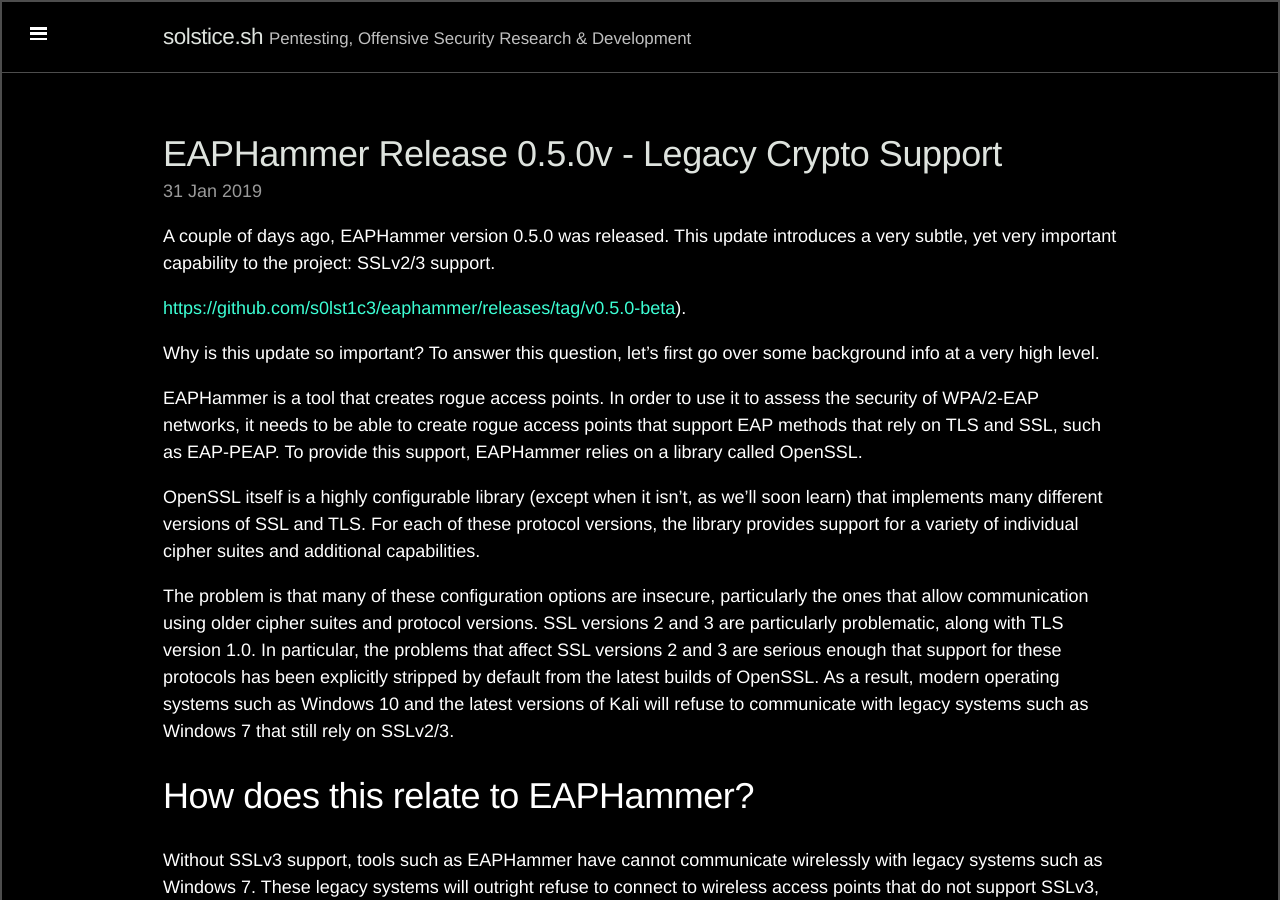
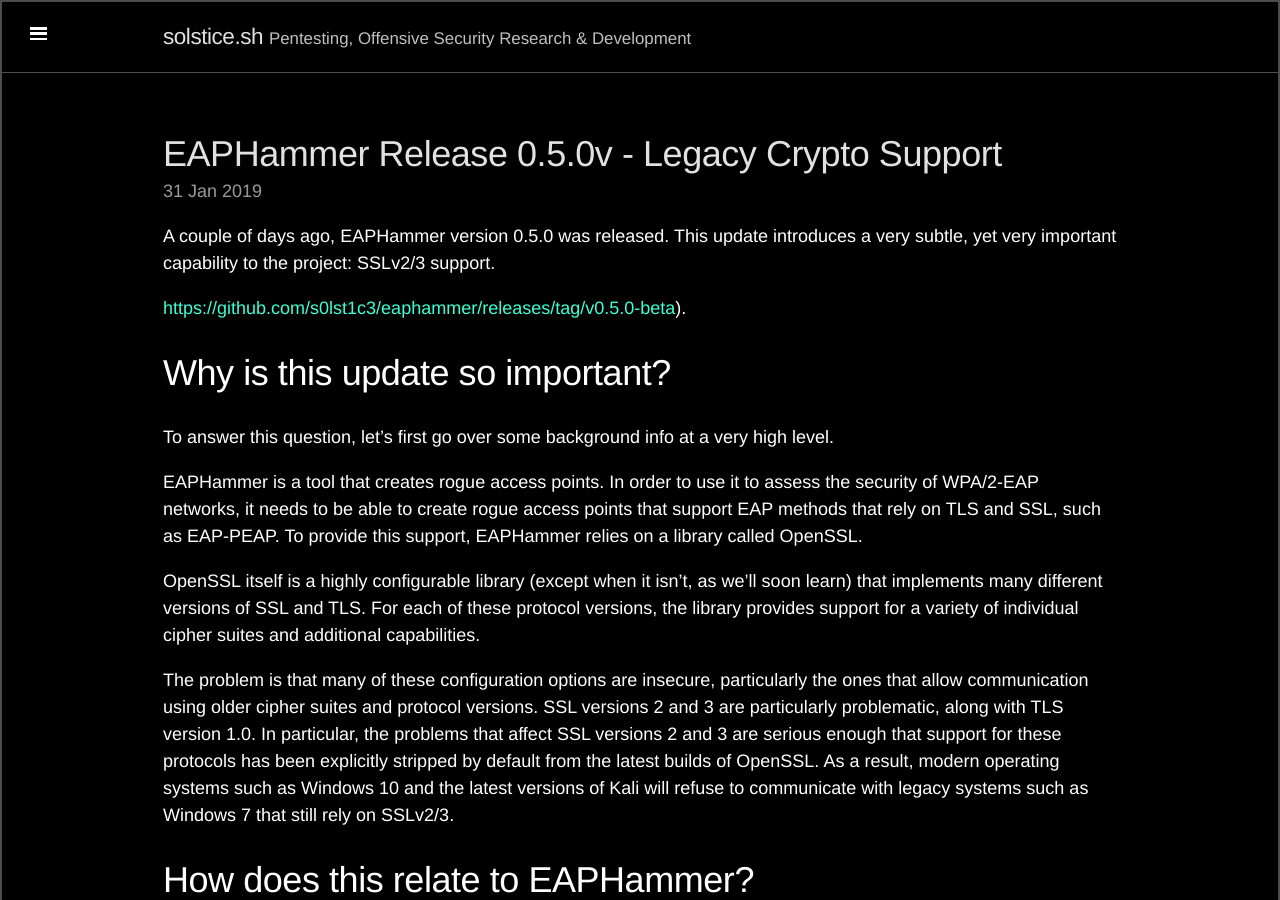
Before and after one commit to s0lst1c3/s0lst1c3.github.io, a Jekyll site: the page built from _posts/2019-01-31-adding-sslv23-support-to-eaphammer.md, in a window 1280 px wide and 900 px high. Built offline with Jekyll 4.4.1, drawn with Linux system fonts in a browser that asks for light colours; Markdown is read by kramdown in place of the engine named in the settings; comment, search, counter and statistics services are not loaded.

Commit message:
updating post

```diff
--- a/_posts/2019-01-31-adding-sslv23-support-to-eaphammer.md
+++ b/_posts/2019-01-31-adding-sslv23-support-to-eaphammer.md
@@ -10,7 +10,9 @@
 
 [https://github.com/s0lst1c3/eaphammer/releases/tag/v0.5.0-beta](https://github.com/s0lst1c3/eaphammer/releases/tag/v0.5.0-beta)).
 
-Why is this update so important? To answer this question, let's first go over some background info at a very high level.
+# Why is this update so important?
+
+To answer this question, let's first go over some background info at a very high level.
 
 EAPHammer is a tool that creates rogue access points. In order to use it to assess the security of WPA/2-EAP networks, it needs to be able to create rogue access points that support EAP methods that rely on TLS and SSL, such as EAP-PEAP. To provide this support, EAPHammer relies on a library called OpenSSL.
 
@@ -23,6 +25,8 @@
 Without SSLv3 support, tools such as EAPHammer have cannot communicate wirelessly with legacy systems such as Windows 7. These legacy systems will outright refuse to connect to wireless access points that do not support SSLv3, as shown in the following screenshot:
 
 ![Figure 1](http://s0lst1c3.github.io/images/eaphammer-sslv23/sslv3-windows7-old.png)
+
+{% include image.html url="/images/eaphammer-sslv23/sslv3-windows7-old.png" description="Figure 1" %}
 
 If you're going to be in the business of running wireless pentests against enterprise organizations, you're going to need to need tools that can execute rogue access point attacks against Windows 7 hosts. The operating system is still supported by Microsoft until 14 January 2020, and its presence within enterprise environments is unlikely to disappear anytime soon after that. Much of the BYOD wireless attack surface still relies on SSLv3 as well.
 
```
